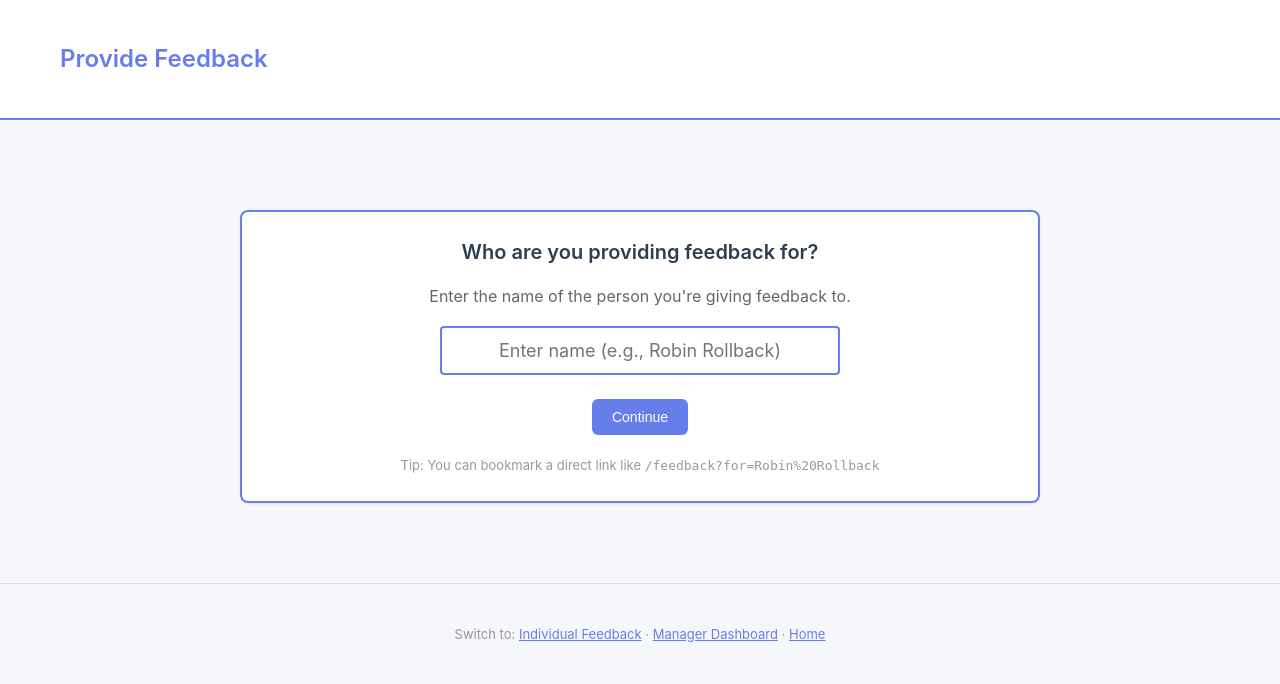
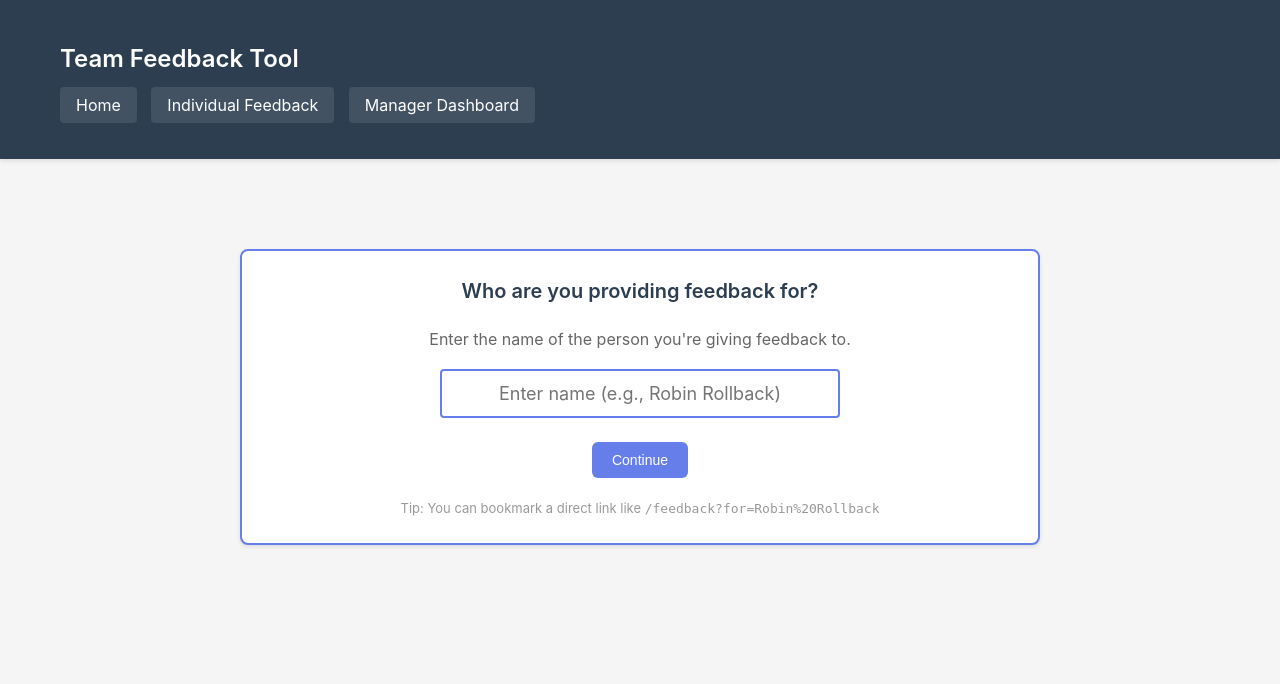
Before and after one commit to adereis/team-feedback-tool, a Flask app: page /feedback in a window 1280 px wide. Shown: the top 684 px of the page. Run offline with Flask 3, Linux system fonts and the light colour scheme.

Commit message:
Align UI with performance-rating-and-bonus tool
- Add red sticky banner for hosted mode with GitHub link
- Replace footer links with header navigation bar
- Update header to dark background (#2c3e50) with nav pills
- Add context processor for global hosted_mode template access
- Update styling: table borders, card padding, alert classes

🤖 Generated with [Claude Code](https://claude.com/claude-code)

Co-Authored-By: Claude Opus 4.5 <noreply@anthropic.com>

```diff
--- a/app.py
+++ b/app.py
@@ -35,6 +35,13 @@ from dateutil.relativedelta import relativedelta
 app = Flask(__name__, template_folder='templates')
 app.secret_key = 'feedback-tool-secret-key-change-in-production'
 
+
+@app.context_processor
+def inject_hosted_mode():
+    """Make hosted_mode available to all templates"""
+    return dict(hosted_mode=HOSTED_MODE)
+
+
 # Load tenets configuration
 # Prefer tenets.json (org-specific), fall back to samples/tenets-sample.json
 TENETS_FILE = 'tenets.json' if os.path.exists('tenets.json') else 'samples/tenets-sample.json'
@@ -53,7 +60,7 @@ def index():
     session = init_db()
     total_people = session.query(Person).count()
     session.close()
-    return render_template('index.html', has_data=total_people > 0, hosted_mode=HOSTED_MODE)
+    return render_template('index.html', has_data=total_people > 0)
 
 
 @app.route('/feedback')
--- a/templates/base.html
+++ b/templates/base.html
@@ -13,8 +13,8 @@
 
         body {
             font-family: -apple-system, BlinkMacSystemFont, 'Segoe UI', Roboto, Oxygen, Ubuntu, Cantarell, sans-serif;
-            background: #f5f7fa;
-            color: #2c3e50;
+            background: #f5f5f5;
+            color: #333;
             line-height: 1.6;
         }
 
@@ -29,25 +29,95 @@
             margin: 40px auto;
         }
 
+        /* Hosted Mode Sticky Banner */
+        .hosted-banner-sticky {
+            position: sticky;
+            top: 0;
+            z-index: 9999;
+            background: linear-gradient(135deg, #e74c3c 0%, #c0392b 100%);
+            color: white;
+            padding: 10px 20px;
+            text-align: center;
+            box-shadow: 0 2px 10px rgba(0, 0, 0, 0.2);
+        }
+
+        .hosted-banner-content {
+            display: flex;
+            align-items: center;
+            justify-content: center;
+            gap: 12px;
+            flex-wrap: wrap;
+            max-width: 1200px;
+            margin: 0 auto;
+        }
+
+        .hosted-banner-content svg {
+            flex-shrink: 0;
+        }
+
+        .hosted-banner-content span {
+            font-size: 14px;
+        }
+
+        .hosted-get-real {
+            background: white;
+            color: #c0392b;
+            padding: 5px 15px;
+            border-radius: 4px;
+            text-decoration: none;
+            font-weight: 600;
+            font-size: 13px;
+            transition: transform 0.2s, box-shadow 0.2s;
+        }
+
+        .hosted-get-real:hover {
+            transform: translateY(-1px);
+            box-shadow: 0 2px 8px rgba(0, 0, 0, 0.2);
+        }
+
         header {
-            background: white;
-            border-bottom: 2px solid #667eea;
+            background: #2c3e50;
+            color: white;
             padding: 20px 0;
             margin-bottom: 30px;
+            box-shadow: 0 2px 5px rgba(0,0,0,0.1);
         }
 
         header h1 {
-            color: #667eea;
             font-size: 24px;
             font-weight: 600;
+        }
+
+        nav {
+            margin-top: 15px;
+        }
+
+        nav a {
+            color: white;
+            text-decoration: none;
+            padding: 8px 16px;
+            margin-right: 10px;
+            border-radius: 4px;
+            background: rgba(255,255,255,0.1);
+            transition: background 0.3s;
+        }
+
+        nav a:hover, nav a.active {
+            background: rgba(255,255,255,0.2);
         }
 
         .card {
             background: white;
             border-radius: 8px;
-            padding: 24px;
+            padding: 25px;
             margin-bottom: 20px;
-            box-shadow: 0 1px 3px rgba(0,0,0,0.1);
+            box-shadow: 0 2px 4px rgba(0,0,0,0.1);
+        }
+
+        .card h2 {
+            margin-bottom: 20px;
+            color: #2c3e50;
+            font-size: 20px;
         }
 
         h2 {
@@ -162,17 +232,35 @@
         th, td {
             padding: 12px;
             text-align: left;
-            border-bottom: 1px solid #f0f0f0;
+            border-bottom: 1px solid #e0e0e0;
         }
 
         th {
             background: #f8f9fa;
             font-weight: 600;
-            color: #34495e;
+            color: #2c3e50;
         }
 
         tr:hover {
             background: #f8f9fa;
+        }
+
+        .alert {
+            padding: 15px;
+            border-radius: 4px;
+            margin-bottom: 20px;
+        }
+
+        .alert-success {
+            background: #d4edda;
+            color: #155724;
+            border: 1px solid #c3e6cb;
+        }
+
+        .alert-error {
+            background: #f8d7da;
+            color: #721c24;
+            border: 1px solid #f5c6cb;
         }
 
         /* Shared tenet selector styles */
@@ -233,23 +321,36 @@
     </style>
 </head>
 <body>
+    {% if hosted_mode %}
+    <!-- Sticky Hosted Mode Banner -->
+    <div class="hosted-banner-sticky">
+        <div class="hosted-banner-content">
+            <svg xmlns="http://www.w3.org/2000/svg" width="18" height="18" fill="none" viewBox="0 0 24 24" stroke="currentColor">
+                <path stroke-linecap="round" stroke-linejoin="round" stroke-width="2" d="M13 16h-1v-4h-1m1-4h.01M21 12a9 9 0 11-18 0 9 9 0 0118 0z" />
+            </svg>
+            <span><strong>HOSTED MODE</strong> - No data is stored. Import and CSV features disabled.</span>
+            <a href="https://github.com/adereis/team-feedback-tool" target="_blank" class="hosted-get-real">Get the real tool</a>
+        </div>
+    </div>
+    {% endif %}
     <header>
         <div class="container">
-            <h1>{% block header %}Team Feedback Tool{% endblock %}</h1>
+            <h1>Team Feedback Tool</h1>
+            <nav>
+                <a href="{{ url_for('index') }}" {% if request.endpoint == 'index' %}class="active"{% endif %}>Home</a>
+                {% if not hosted_mode %}
+                <a href="{{ url_for('individual_feedback') }}" {% if request.endpoint == 'individual_feedback' %}class="active"{% endif %}>Individual Feedback</a>
+                <a href="{{ url_for('manager_dashboard') }}" {% if request.endpoint in ['manager_dashboard', 'manager_report'] %}class="active"{% endif %}>Manager Dashboard</a>
+                {% else %}
+                <a href="{{ url_for('feedback_for_workday') }}" {% if request.endpoint == 'feedback_for_workday' %}class="active"{% endif %}>Give Feedback</a>
+                {% endif %}
+            </nav>
         </div>
     </header>
 
     <div class="container">
         {% block content %}{% endblock %}
     </div>
-
-    <footer style="margin-top: 40px; padding: 20px 0; border-top: 1px solid #e0e0e0; text-align: center;">
-        <div class="container" style="color: #999; font-size: 13px;">
-            {% block footer %}
-            Switch to: <a href="/individual" style="color: #667eea;">Individual Feedback</a> · <a href="/manager" style="color: #667eea;">Manager Dashboard</a> · <a href="/" style="color: #667eea;">Home</a>
-            {% endblock %}
-        </div>
-    </footer>
 
     <script>
     // Force two-column grid for tenet selectors (CSS specificity workaround)
```
